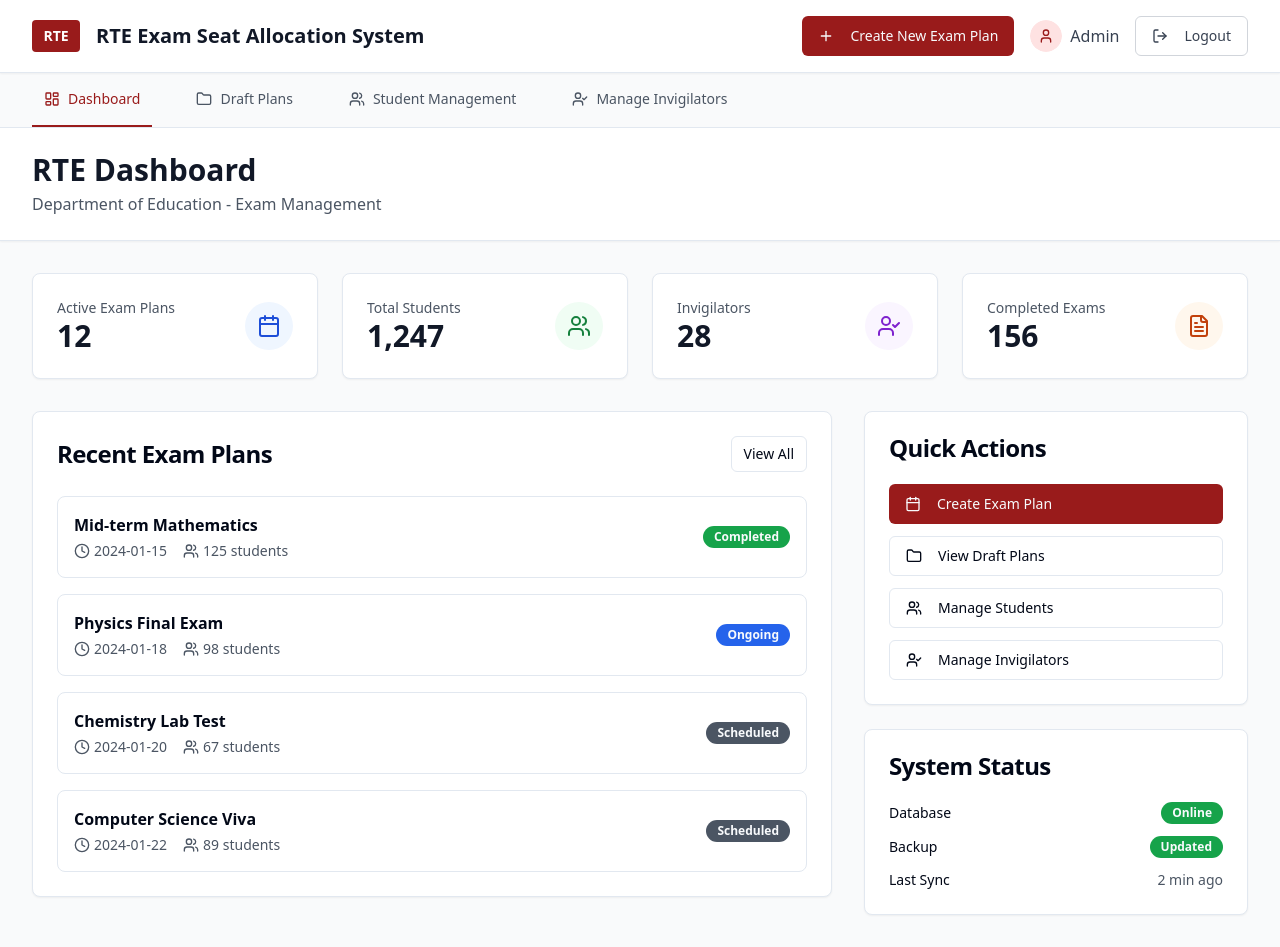
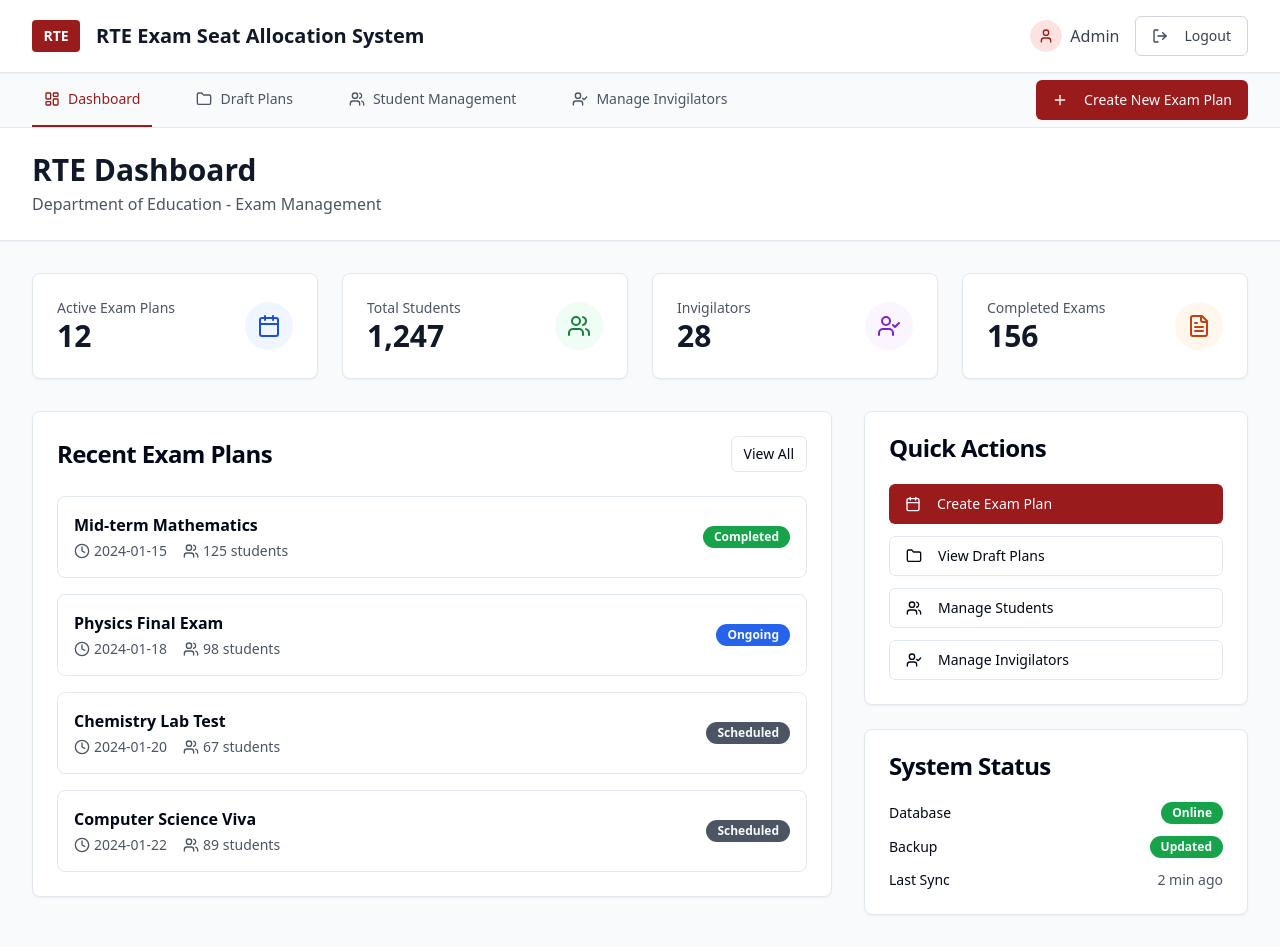
Before and after one commit to shribisha613/crimson-campus-design, a React (Vite) app: page / in a window 1280 px wide. Built offline with nearby package versions, Linux system fonts and the light colour scheme.

Commit message:
Fix: Move "Create New Exam Plan" to navigation
Move the "Create New Exam Plan" button from the main header to the navigation bar.

```diff
--- a/src/components/Header.tsx
+++ b/src/components/Header.tsx
@@ -2,12 +2,9 @@
 import React from 'react';
 import { Button } from "@/components/ui/button";
 import { Avatar, AvatarFallback } from "@/components/ui/avatar";
-import { Link, useLocation } from "react-router-dom";
-import { Plus, User, LogOut } from 'lucide-react';
+import { User, LogOut } from 'lucide-react';
 
 const Header = () => {
-  const location = useLocation();
-
   return (
     <div className="bg-white shadow-sm border-b sticky top-0 z-50">
       <div className="max-w-7xl mx-auto px-4 sm:px-6 lg:px-8">
@@ -22,13 +19,6 @@ const Header = () => {
 
           {/* Actions */}
           <div className="flex items-center gap-4">
-            <Link to="/create-exam">
-              <Button className="bg-red-800 hover:bg-red-900">
-                <Plus className="w-4 h-4 mr-2" />
-                Create New Exam Plan
-              </Button>
-            </Link>
-
             {/* Admin Profile */}
             <div className="flex items-center gap-2">
               <Avatar className="w-8 h-8">
--- a/src/components/Navigation.tsx
+++ b/src/components/Navigation.tsx
@@ -1,11 +1,13 @@
 
 import React from 'react';
 import { Link, useLocation } from "react-router-dom";
+import { Button } from "@/components/ui/button";
 import {
   LayoutDashboard,
   Folder,
   Users,
-  UserCheck
+  UserCheck,
+  Plus
 } from 'lucide-react';
 
 const Navigation = () => {
@@ -21,6 +23,7 @@ const Navigation = () => {
   return (
     <nav className="bg-gray-50 border-b">
       <div className="max-w-7xl mx-auto px-4 sm:px-6 lg:px-8">
+        <div className="flex items-center justify-between">
           <div className="flex space-x-8 overflow-x-auto">
             {navItems.map((item) => {
               const Icon = item.icon;
@@ -42,6 +45,15 @@ const Navigation = () => {
               );
             })}
           </div>
+
+          {/* Create New Exam Plan Button */}
+          <Link to="/create-exam">
+            <Button className="bg-red-800 hover:bg-red-900 ml-4">
+              <Plus className="w-4 h-4 mr-2" />
+              Create New Exam Plan
+            </Button>
+          </Link>
+        </div>
       </div>
     </nav>
   );
```
Lines whose indentation alone changed are shown as unchanged.
